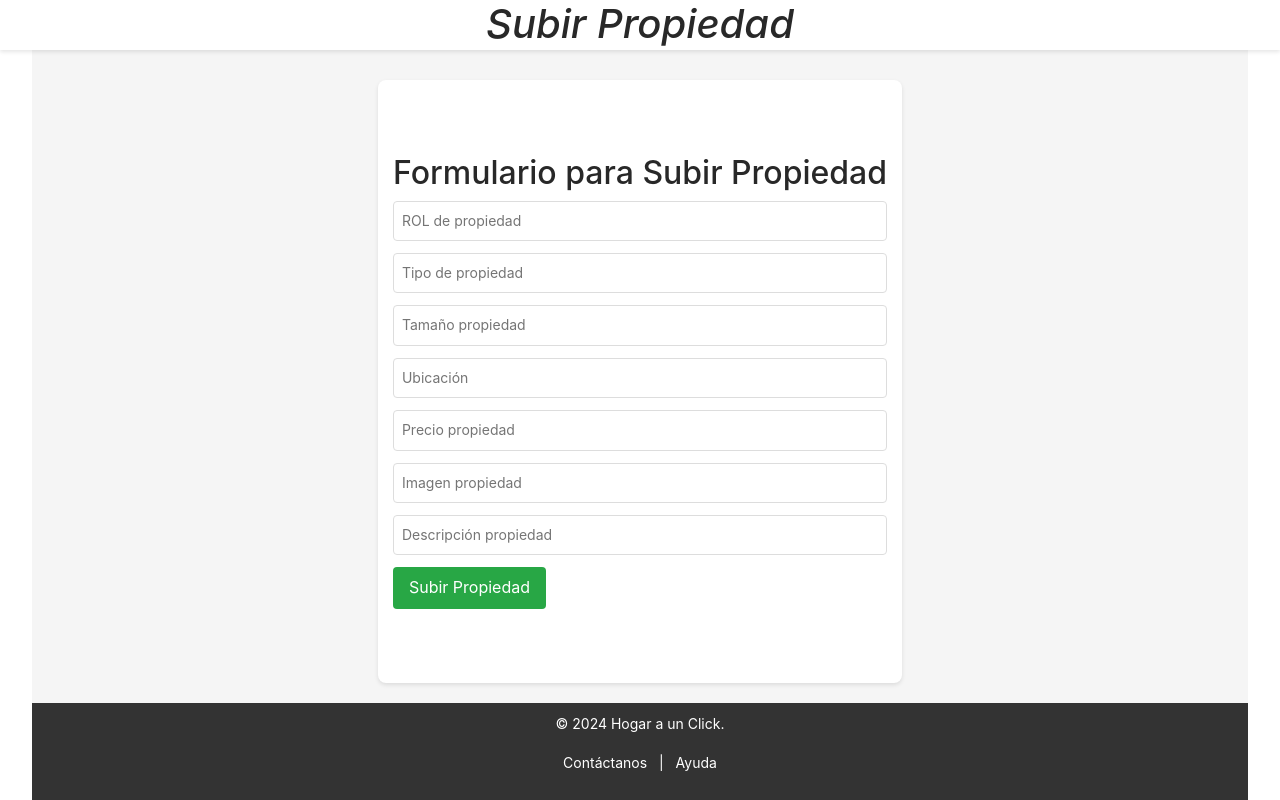
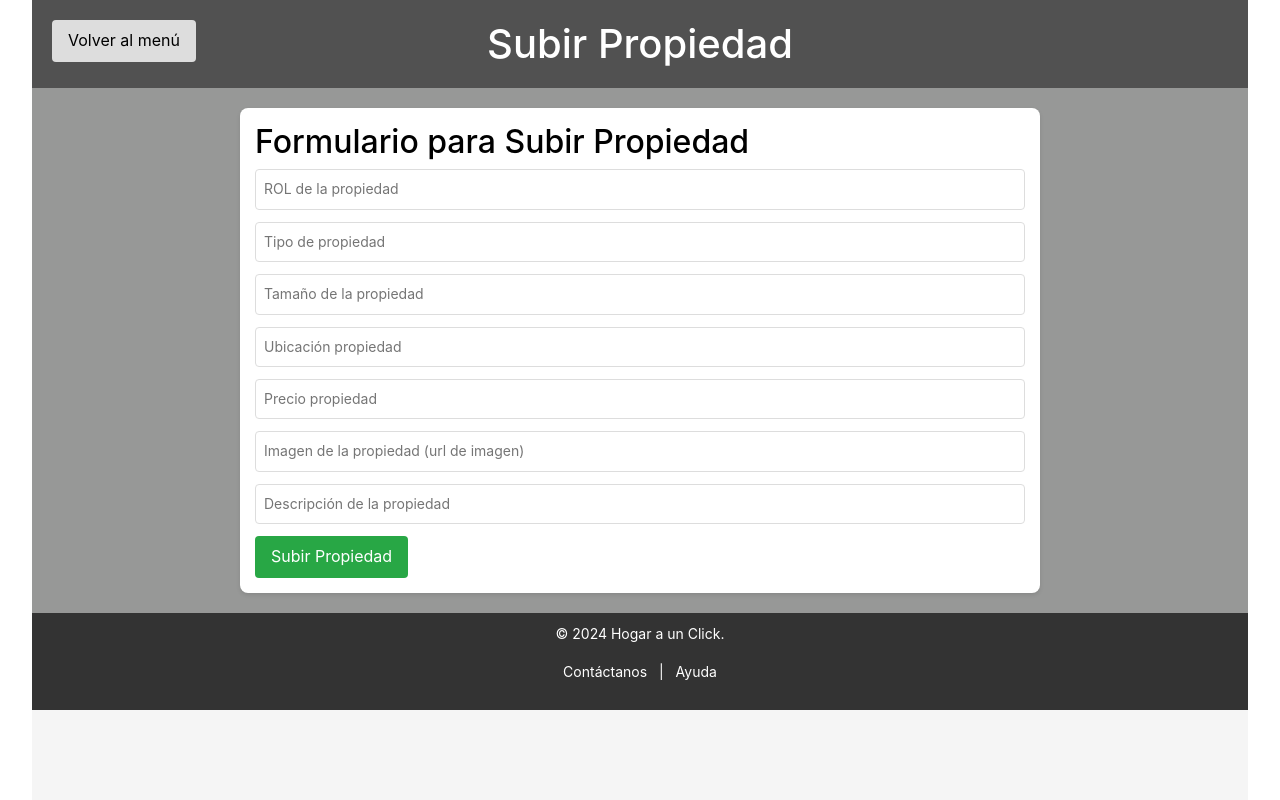
Before and after one commit to victorvaras/Fingeso_Grupo2, a Vue app in the folder frontend/: page /SubirPropiedad in a window 1280 px wide. Built offline with nearby package versions, Linux system fonts and the light colour scheme.

Commit message:
Cambios vista subir propiedad y arreglo menores

```diff
--- a/frontend/src/views/homeViews.vue
+++ b/frontend/src/views/homeViews.vue
@@ -6,7 +6,6 @@
     <main>
         <div class = "general">
             <div class = "content">
-              <img class = "image" src = "./media/hogar.png">
               <div class = "header">Hogar a un Click</div>
               <!-- Descripción del encabezado que cambia según el estado 'register' (variable) -->
               <div class = "headerDescription" v-if="!register">
@@ -52,7 +51,16 @@
               </div>
             </div>
         </div>
+
+        <footer>
+        <p>&copy; 2024 Hogar a un Click.</p>
+        <p><a href="#contact">Contáctanos</a> | <a href="#help">Ayuda</a></p>
+    </footer>
     </main>
+
+
+
+
 </template>
 
 <script>
@@ -161,7 +169,7 @@
                 this.email = "anonimo"
                 redireccionarASubPaginaUsuarioAnonimo();
                 localStorage.setItem("login", JSON.stringify(this.email));
-                alert("Inicio anonimo correcto");
+                //alert("Inicio anonimo correcto");
             },
             // Método para registrar un nuevo usuario
             async addUser() { // Cambiado aquí
@@ -185,6 +193,7 @@
                             const registro = await axios.post(import.meta.env.VITE_BASE_URL + "usuario/nuevo", nuevo_usuario);
                             console.log(registro)
                             alert("Usuario creado con exito")
+                            this.register=!this.register
                         } catch (error) {
                             alert("No se pudo registrar al usuario")
                         }
@@ -204,11 +213,25 @@
 
 <style scoped>
 
+html, body {
+    width: 100%;
+    height: 100%;
+    margin: 0;
+    padding: 0;
+}
+
+main {
+    display: flex;
+    flex-direction: column;
+    min-height: 100vh;
+    width: 100%; /* Asegura que ocupe todo el ancho */
+    left: 0;
+}
+
 .general {
 
-    /*background-image: url("./media/img2.jpg");*/
     background-color: rgb(81, 81, 81);
-    height: 100vh;
+    flex: 1;
     background-repeat: no-repeat;
     background-size: cover;
     background-position: center;
@@ -217,11 +240,8 @@
     align-items: center;
     align-content: center;
     margin: 0;
+    width: 100%;
 
-}
-
-.image {
-    height: 100px;
 }
 
 .content {
@@ -328,11 +348,25 @@ input:focus {
     transition: all 0.2s;
 }
 
-/*
-@media (min-width: 418px){
-    .content {
-        max-height: 500px;
-    }
+
+footer {
+  background-color: #333;
+  color: #fff;
+  text-align: center;
+  padding: 10px 0;
+  font-size: 14px;
+  margin-top: auto;
 }
-*/
+
+footer a {
+  color: #fff;
+  text-decoration: none;
+  margin: 0 5px;
+}
+
+footer a:hover {
+  text-decoration: underline;
+}
+
+
 </style>
--- a/frontend/src/views/subirPropiedad.vue
+++ b/frontend/src/views/subirPropiedad.vue
@@ -1,14 +1,22 @@
 <template>
   <div class="full-pantalla">
-    <header>
-      <h1 style="color: #282828">Subir Propiedad</h1>
-    </header>
+
+
+    <div class="property-detail">
+      <div class="title-container">
+        <h1>Subir Propiedad</h1>
+      </div>
+      <button class="back-button" @click="goBack">Volver al menú</button>
+    </div>
+
+    <div class= "fondo">
+
       <section class="subir-propiedad">
-      <h2 style="color: #282828">Formulario para Subir Propiedad</h2>
+        <h2 style="color: black">Formulario para Subir Propiedad</h2>
         <form id="propertyForm" @submit.prevent="subirNewPropiedad">
           <div class="form-group">
             <!-- <label for="propiedad-Rol">ROL de propiedad:</label> -->
-          <input type="text" placeholder="ROL de propiedad" v-model="propiedadRol" required>
+            <input type="number" placeholder="ROL de la propiedad" v-model="propiedadRol" required>
           </div>
           <div class="form-group">
             <!-- <label for="propiedad-tipo">Tipo de propiedad:</label> -->
@@ -16,11 +24,11 @@
           </div>
           <div class="form-group">
             <!-- <label for="propiedad-tamaño">Tamaño propiedad:</label> -->
-          <input type="number" placeholder="Tamaño propiedad" v-model="propiedadTamano" required>
+            <input type="number" placeholder="Tamaño de la propiedad" v-model="propiedadTamano" required>
           </div>
           <div class="form-group">
             <!-- <label for="propiedad-ubicacion">Ubicación:</label>  -->
-          <input type="text" placeholder="Ubicación" v-model="propiedadUbicacion" required>
+            <input type="text" placeholder="Ubicación propiedad" v-model="propiedadUbicacion" required>
           </div>
           <div class="form-group">
             <!-- <label for="propiedad-precio">Precio propiedad:</label>  -->
@@ -28,20 +36,24 @@
           </div>
           <div class="form-group">
             <!-- <label for="propiedad-imagen">Imagen propiedad:</label>  -->
-          <input type="text" placeholder="Imagen propiedad" v-model="propiedadImagen" required>
+            <input type="text" placeholder="Imagen de la propiedad (url de imagen)" v-model="propiedadImagen" required>
           </div>
           <div class="form-group">
             <!--<label for="propiedad-descripcion">Descripción propiedad:</label>  -->
-          <input type="text" placeholder="Descripción propiedad" v-model="propiedadDescripcion" required>
+            <input type="text" placeholder="Descripción de la propiedad" v-model="propiedadDescripcion" required>
           </div>
           <button type="submit">Subir Propiedad</button>
         </form>
       </section>
+
     </div>
+
+
     <footer>
       <p>&copy; 2024 Hogar a un Click.</p>
       <p><a href="#contact">Contáctanos</a> | <a href="#help">Ayuda</a></p>
     </footer>
+  </div>
 </template>
 
 <script>
@@ -92,7 +104,7 @@ export default {
           "idEstado": this.estadoPropiedad
         }
       };
-      console.log("Enviando datos:", new_propiedad); // Para depuración
+      console.log("Enviando datos:", new_propiedad);
       try {
         const response = await axios.post(import.meta.env.VITE_BASE_URL + "propiedad/nueva", new_propiedad);
         if(response.data == 1){
@@ -106,90 +118,115 @@ export default {
         }
 
       } catch (error) {
-        console.error("Error al subir la propiedad:", error); // Mejorado para depuración
+        console.error("Error al subir la propiedad:", error);
         alert("Error al subir la propiedad");
       }
-    }
+    },
+    goBack() {
+      this.$router.push('/user');}
   }
 }
 </script>
 <style scoped>
-/* Aplica el estilo a toda la vista */
+
 .full-pantalla {
   display: flex;
   flex-direction: column;
-  height: 100vh; /* Ocupa toda la altura de la ventana */
+  height: 100vh;
   margin: 0;
   padding: 0;
-  background-color: #f5f5f5; /* Color de fondo suave */
+  background-color: #f5f5f5;
 }
-/* Estilo para el encabezado */
-header {
-  position: fixed;
-  top: 0;
-  left: 0;
-  width: 100%;
-  height: 50px; /* Altura del encabezado reducida */
-  background-color: #ffffff; /* Fondo blanco para el encabezado */
-  text-align: center;
-  line-height: 50px; /* Centra verticalmente el texto */
-  font-size: 20px;
-  font-style: italic; /* Texto en cursiva */
-  box-shadow: 0 2px 4px rgba(0,0,0,0.1); /* Sombra ligera para el encabezado */
-  z-index: 1000; /* Asegura que el encabezado esté en la parte superior */
+
+
+
+.property-detail {
+  position: relative; /* Necesario para posicionar el botón */
+  padding: 20px;
+  text-align: center; /* Centra el título horizontalmente */
+  background-color: rgb(81, 81, 81);
 }
-/* Estilo para la sección del formulario */
+
+.title-container {
+  display: inline-block;
+
+}
+
+.property-detail h1 {
+  color: rgb(255, 255, 255);
+  margin: 0;
+}
+
+.back-button {
+  position: absolute;
+  top: 20px;
+  left: 20px;
+  background-color: #ddd;
+  color: black;
+}
+
+.back-button:hover{
+  background-color: red;
+}
+
+
+.fondo{
+  background-color: #979897;
+}
+
+
 .subir-propiedad {
-  margin: 80px 20px 20px 20px; /* Ajusta el margen inferior para dejar espacio para el encabezado */
-  background-color: #ffffff; /* Fondo blanco para el formulario */
+  margin: 20px 20px 20px 20px;
+  background-color: #ffffff;
   padding: 15px;
-  border-radius: 8px; /* Bordes redondeados */
-  box-shadow: 0 2px 4px rgba(0,0,0,0.1); /* Sombra ligera para el formulario */
-  max-width: 800px; /* Ancho máximo del formulario */
+  border-radius: 8px;
+  box-shadow: 0 2px 4px rgba(0,0,0,0.1);
+  max-width: 800px;
   margin-left: auto;
   margin-right: auto;
-  overflow: hidden; /* Evita que el contenido se desborde */
-  flex: 1; /* Permite que el formulario crezca y ocupe el espacio disponible */
+  overflow: hidden;
+  flex: 1;
   display: flex;
   flex-direction: column;
-  justify-content: center; /* Centra verticalmente el formulario */
+  justify-content: center;
 }
-/* Estilo para los grupos de formularios */
+
 .form-group {
-  margin-bottom: 12px; /* Espacio entre los campos del formulario reducido */
+  margin-bottom: 12px;
 }
-/* Estilo para las etiquetas del formulario */
+
 label {
   display: block;
   font-size: 14px;
-  color: #333; /* Color de texto oscuro para contraste */
+  color: #333;
   margin-bottom: 5px;
 }
-/* Estilo para los campos de entrada del formulario */
+
 input[type="text"],
 input[type="number"] {
   width: 100%;
-  padding: 8px; /* Reducido el padding para campos más pequeños */
+  padding: 8px;
   font-size: 14px;
-  border: 1px solid #ddd; /* Borde sutil */
-  border-radius: 4px; /* Bordes redondeados en los campos de entrada */
+  border: 1px solid #ddd;
+  border-radius: 4px;
   box-sizing: border-box;
 }
-/* Estilo para el botón de enviar */
+
 button {
-  background-color: #28a745; /* Color verde para el botón */
-  color: #ffffff; /* Texto blanco */
+  background-color: #28a745;
+  color: #ffffff;
   border: none;
-  padding: 8px 16px; /* Reducido el padding del botón */
+  padding: 8px 16px;
   font-size: 16px;
-  border-radius: 4px; /* Bordes redondeados en el botón */
-  cursor: pointer; /* Cambia el cursor cuando se pasa sobre el botón */
-  transition: background-color 0.3s ease; /* Transición suave del color de fondo */
+  border-radius: 4px;
+  cursor: pointer;
+  transition: background-color 0.3s ease;
 }
-/* Estilo para el botón al pasar el ratón sobre él */
+
 button:hover {
-  background-color: #218838; /* Color verde más oscuro al pasar el ratón */
+  background-color: #218838;
 }
+
 footer {
   background-color: #333;
   color: #fff;
@@ -207,4 +244,6 @@ footer a {
 footer a:hover {
   text-decoration: underline;
 }
+
+
 </style>
--- a/frontend/src/views/userSolicitation.vue
+++ b/frontend/src/views/userSolicitation.vue
@@ -25,9 +25,9 @@
 
       <div v-if="!isGuest" class="ApartadoBoton">
         <section class="Boton-subir-propiedad">
-          <router-link to= "/SubirPropiedad">
-            <div class = "SubirPropiedad" @click="handleChange"> Subir propiedad</div>
-          </router-link> >
+
+            <button class = "SubirPropiedad" @click="goSubirPropiedad"> Subir propiedad</button>
+
         </section>
       </div>
 
@@ -136,8 +136,11 @@ export default {
     logout(){
       localStorage.removeItem('authToken');
       this.$router.push('/');
-      alert("Sesion finalizada.");
+      //alert("Sesion finalizada.");
     },
+    goSubirPropiedad(){
+      this.$router.push('/SubirPropiedad');
+    }
   },
 };
 
@@ -314,17 +317,17 @@ footer a:hover {
 
 .Boton-subir-propiedad {
 
-  background-color: #4e657a; /* Color de fondo verde */
-  color: white; /* Color del texto blanco */
-  border: none; /* Sin borde */
-  padding: 10px 20px; /* Espaciado interno */
-  text-align: center; /* Alineación del texto */
-  text-decoration: none; /* Sin subrayado */
-  display: inline-block; /* Alineación en línea */
-  font-size: 16px; /* Tamaño de la fuente */
-  margin: 4px 2px; /* Margen alrededor del botón */
-  cursor: pointer; /* Cambia el cursor al pasar sobre el botón */
-  border-radius: 4px; /* Bordes redondeados */
+  background-color: rgb(115, 128, 139);
+  color: white;
+  border: none;
+  padding: 10px 20px;
+  text-align: center;
+  text-decoration: none;
+  display: inline-block;
+  font-size: 16px;
+  margin: 4px 2px;
+  cursor: pointer;
+  border-radius: 4px;
 
 }
 
@@ -336,7 +339,9 @@ footer a:hover {
 }
 
 .SubirPropiedad{
-  color: white;
+  color: rgb(0, 0, 0);
+  background-color: #4e657a;
+  padding: 10px 10px;
 }
 
 .logout-container {
```
Also changed, not shown: 1 other file (tests, documents, lock files or other folders). Lines whose indentation alone changed are shown as unchanged.
